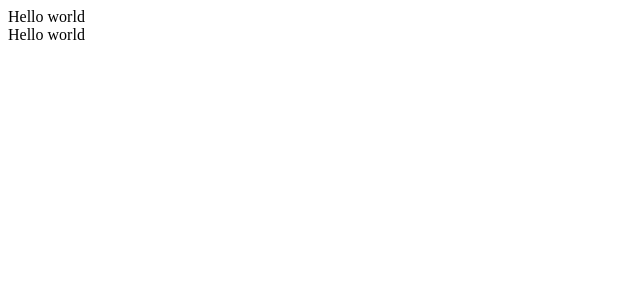
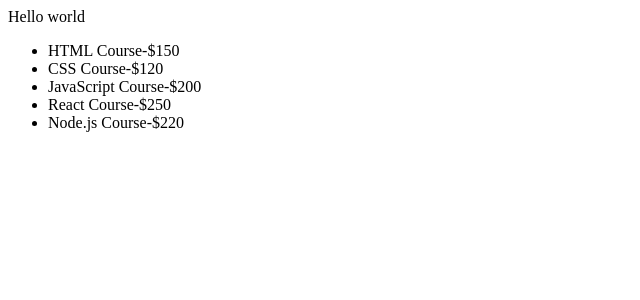
Before and after one commit to Miodrag12345/Lekcija-5-, a Vue app: page / in a window 1280 px wide. Shown: the top 300 px of the page, without its empty margins (0-640 px from the left). Built offline with nearby package versions, Linux system fonts and the light colour scheme.

Commit message:
Update Vue komponenti i konfiguracije

```diff
--- a/src/App.vue
+++ b/src/App.vue
@@ -1,42 +1,49 @@
 <template>
-
-  <products-page :products-list="productList" />
-
+  <products-page />
 </template>
 
 <script>
-
 import ProductsPage from "@/components/ProductsPage.vue";
 
 export default {
   name: 'App',
-  components: {ProductsPage},
+  components: { ProductsPage },
+  provide() {
+    return {
+      productList: this.productList
+    }
+  },
   data: () => ({
     productList: [
       {
         name: "HTML Course",
         price: 150,
-        length: "3 months"
+        length: "3 months",
+        discount: 20
       },
       {
         name: "CSS Course",
         price: 120,
-        length: "2 months"
+        length: "2 months",
+        discount: 30
       },
       {
         name: "JavaScript Course",
         price: 200,
-        length: "4 months"
+        length: "4 months",
+        discount: 25
       },
       {
         name: "React Course",
         price: 250,
-        length: "5 months"
+        length: "5 months",
+        discount: 50
       },
       {
         name: "Node.js Course",
         price: 220,
-        length: "4 months"
+        length: "4 months",
+        discount: 50
       }
     ]
   })
--- a/src/components/ProductDetails.vue
+++ b/src/components/ProductDetails.vue
@@ -1,14 +1,17 @@
 <template>
-<div>Hello world</div>
+  <ul>
+    <li v-for="product in productList" :key ="product.id">
+      {{product.name}}-${{product.price}}
+    </li>
+  </ul>
 </template>
+
 
 <script>
 
 export default {
   name:"ProductsDetails",
-  props: {
-    productList:Array
-  }
+  inject:["productList"],
 
 }
 </script>
--- a/src/components/ProductsPage.vue
+++ b/src/components/ProductsPage.vue
@@ -13,8 +13,6 @@
   components: {
     ProductsDetails
   },
-  props: {
-    productList: Array
-  }
+
 }
 </script>
--- a/vue.config.js
+++ b/vue.config.js
@@ -1,4 +1,6 @@
+
 const { defineConfig } = require('@vue/cli-service')
 module.exports = defineConfig({
-  transpileDependencies: true
+  transpileDependencies: true,
+
 })
```
